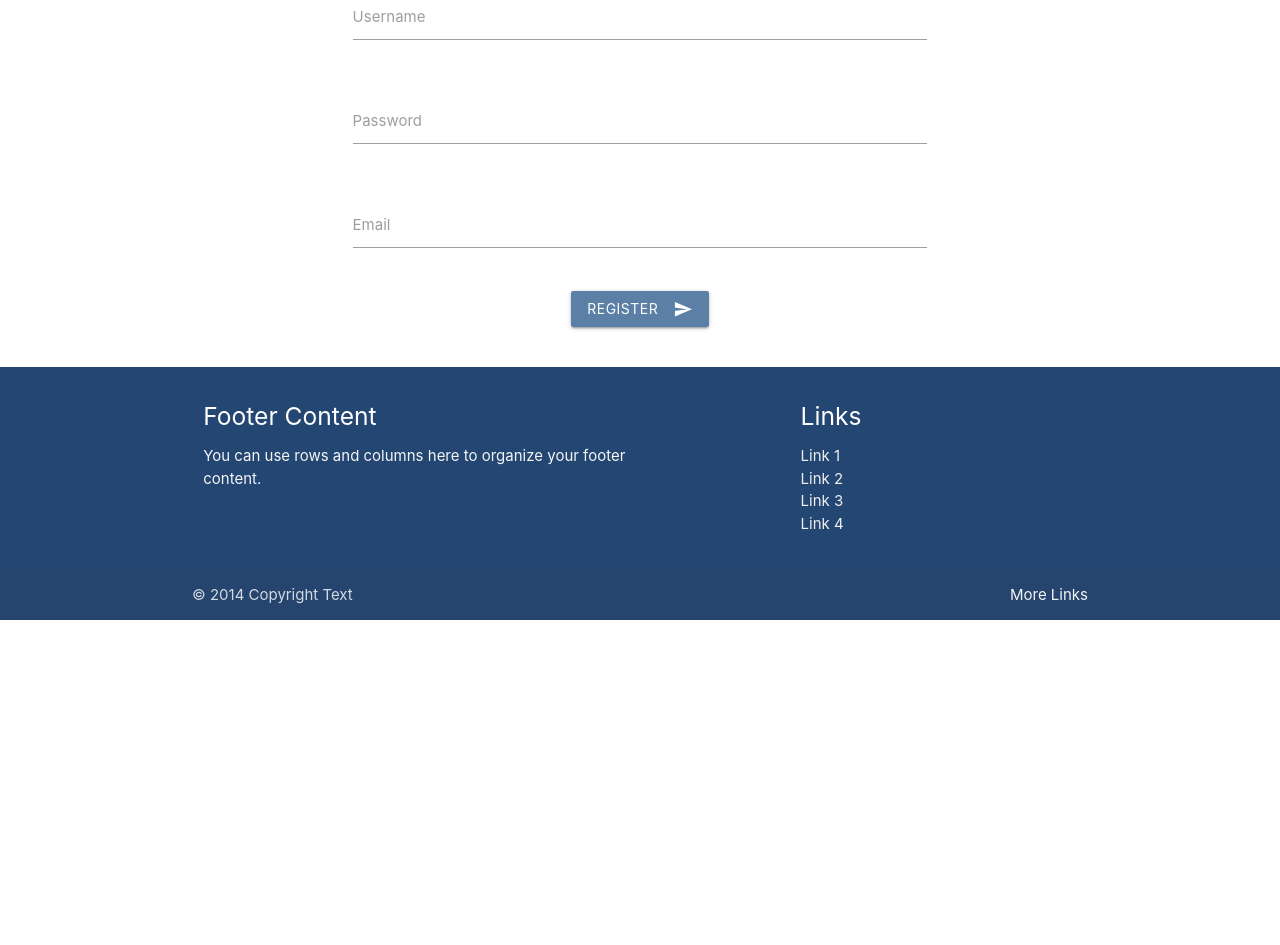
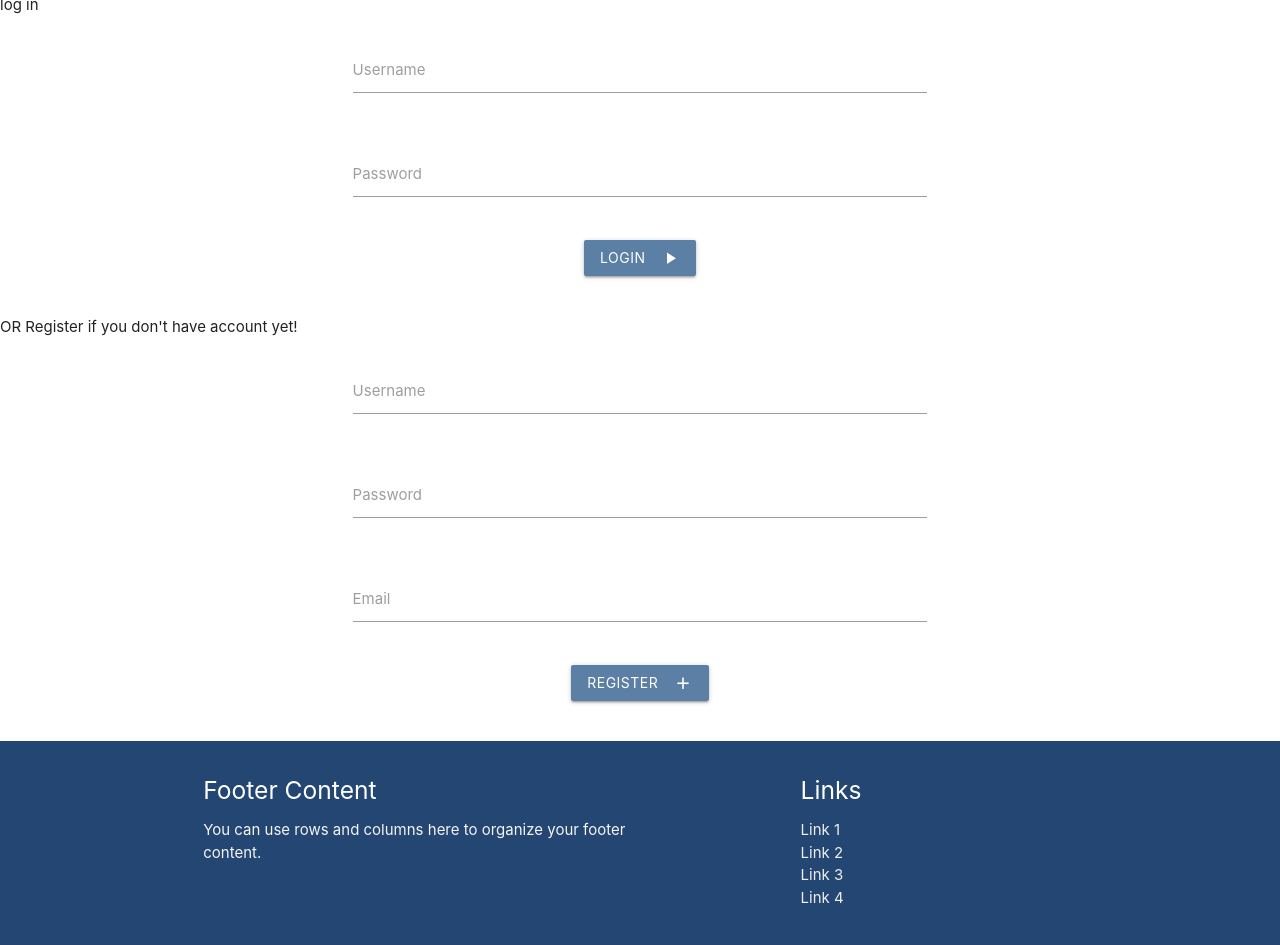
Before and after one commit to chodar89/deck-box, a Flask app: page /register in a window 1280 px wide. Shown: the part 389-1334 px from the top of the page. Before the commit the page ends 1009 px from the top, so only its background shows below. Run offline with Flask 2, Linux system fonts and the light colour scheme; some libraries are stand-ins or nearby versions.

Commit message:
Added login route that matched username and password in database and return to index

```diff
--- a/app.py
+++ b/app.py
@@ -17,9 +17,17 @@ def index():
         return 'Welcome back ' + session['username']
     return render_template('index.html')
 
-@app.route('/login')
+@app.route('/login', methods=['POST'])
 def login():
-    return ''
+    users = mongo.db.users
+    login = users.find_one({'name': request.form['username']})
+
+    if login:
+        if bcrypt.hashpw(request.form['password'].encode('utf-8'), login['password']) == login['password']:
+            session['username'] = request.form['username']
+            return redirect( url_for('index'))
+
+    return 'Invalid username or password'
 
 @app.route('/register', methods=['POST', 'GET'])
 def register():
--- a/static/css/style.css
+++ b/static/css/style.css
@@ -40,17 +40,21 @@ nav .sidenav-trigger {
 
 /*-------------------------- Index ---*/
 
-.cards {
+.index-cards {
     display: flex;
     align-items: center;
     justify-content: space-evenly;
     margin: 30px;
 }
-.cards>i {
+
+.index-cards>i {
     font-size: 300%;
     margin: 5px;
 }
 
+.five-cards {
+    width: 80%;
+}
 /*-------------------------- Reg Form ---*/
 
 
--- a/templates/base.html
+++ b/templates/base.html
@@ -91,7 +91,7 @@
         </div>
         <div class="footer-copyright">
             <div class="container">
-                © 2014 Copyright Text
+                <img src="https://i.ibb.co/Qf4dm2c/logowhite.png">
                 <a class="grey-text text-lighten-4 right" href="#!">More Links</a>
             </div>
         </div>
--- a/templates/index.html
+++ b/templates/index.html
@@ -4,7 +4,7 @@
     <div>
         <p class="paragraph-big">deck box is a place where you can create your own mtg collection</p>
     </div>
-    <div class="cards">
+    <div class="index-cards">
         <img class="col s3" src="../static/img/cards/card1.png">
         <i class="fas fa-plus"></i>
         <img class="col s3" src="../static/img/cards/card2.png">
@@ -25,8 +25,8 @@
     <div>
         <p class="paragraph">add, edit and search your cards or decks in quick and easy way</p>
     </div>
-    <div>
-        <img src="../static/img/cards/cards.png">
+    <div class="container">
+        <img class='five-cards' src="../static/img/cards/cards.png">
     </div>
 
 </div>
--- a/templates/register.html
+++ b/templates/register.html
@@ -1,7 +1,30 @@
 {% extends 'base.html' %} {% block content %}
+<p> log in </p>
+<div class="row container">
+    <form class="col s12" method=POST action="{{ url_for('login')}}">
+        <div class="row ">
+            <div class="input-field col s8 offset-s2">
+                <input id="username" name="username" type="text" class="validate">
+                <label for="username">Username</label>
+            </div>
+        </div>
+        <div class="row">
+            <div class="input-field col s8 offset-s2">
+                <input id="password" name="password" type="password" class="validate">
+                <label for="password">Password</label>
+            </div>
+        </div>
+        <div class="row center-align">
+            <button class="btn waves-effect waves-light btn-blue" type="submit" name="action">LOGIN
+                <i class="material-icons right">play_arrow</i>
+            </button>
+        </div>
+    </form>
+</div>
+<p> OR Register if you don't have account yet!</p>
 
 <div class="row container">
-    <form class="col s12" method=POST action="{{ url_for('register')}}">
+    <form class="col s12" method=POST action="{{ url_for('login')}}">
         <div class="row ">
             <div class="input-field col s8 offset-s2">
                 <input id="username" name="username" type="text" class="validate">
@@ -22,7 +45,7 @@
         </div>
         <div class="row center-align">
             <button class="btn waves-effect waves-light btn-blue" type="submit" name="action">Register
-                <i class="material-icons right">send</i>
+                <i class="material-icons right">add</i>
             </button>
         </div>
     </form>
```
